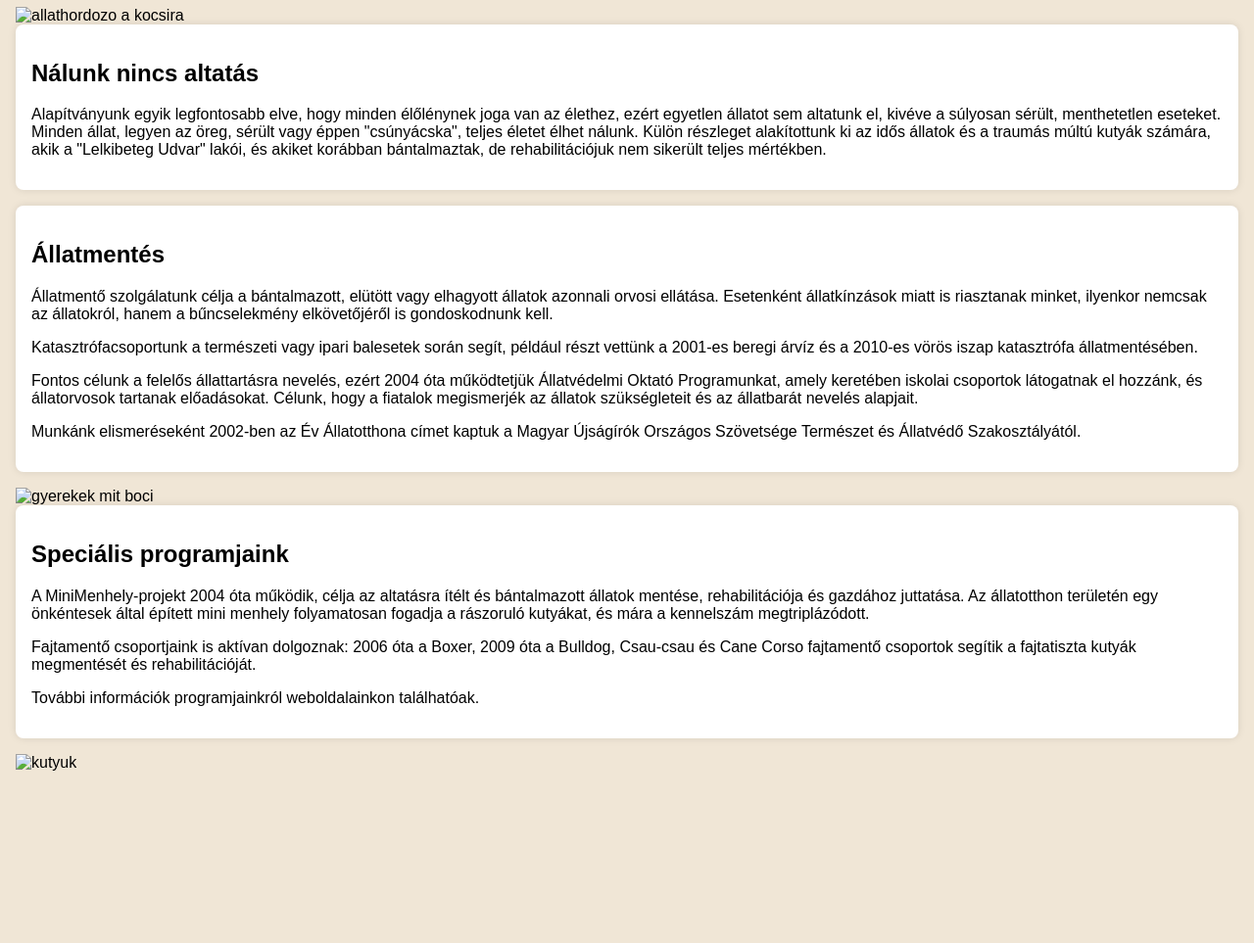
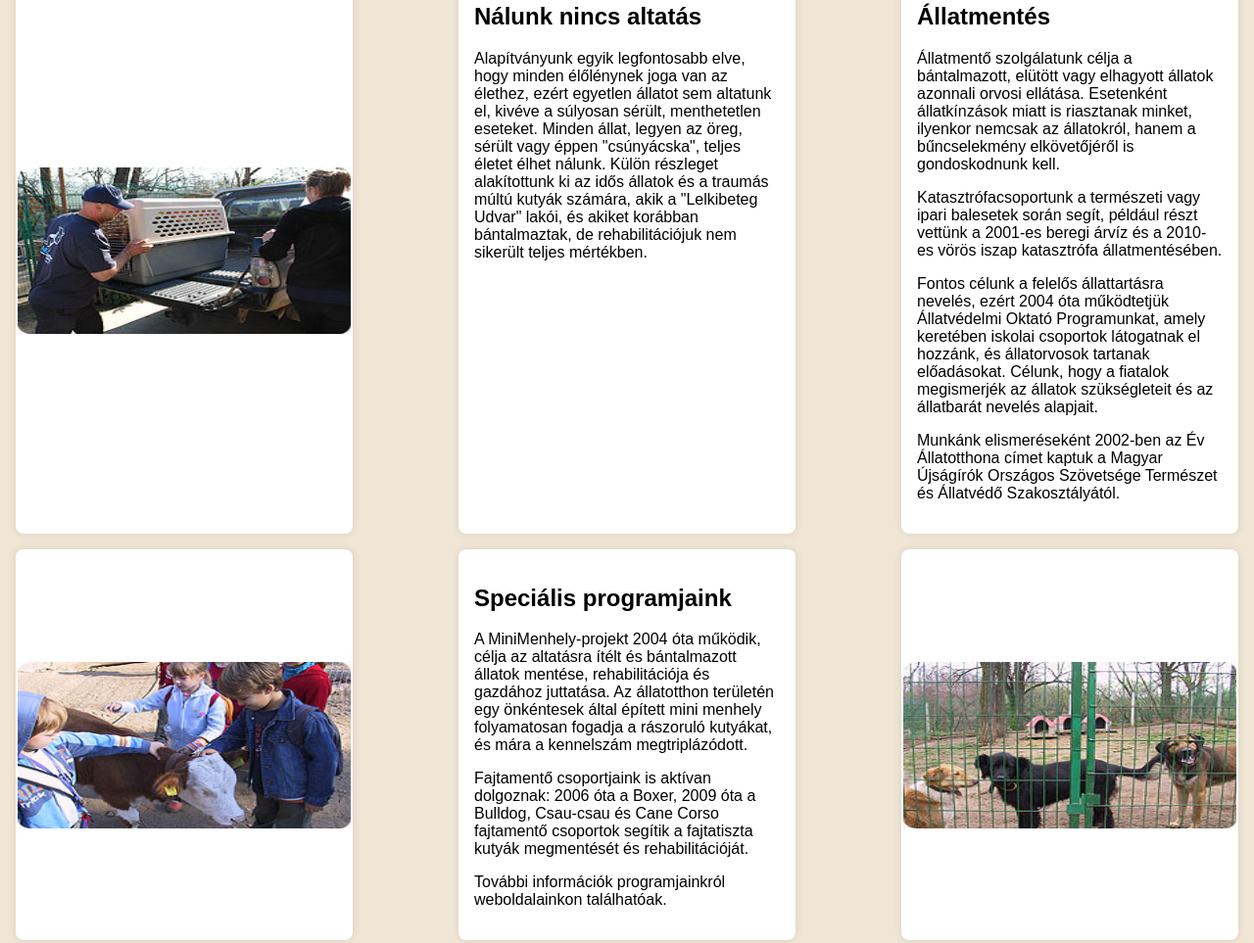
Before and after one commit to Kitti0403/noe_allatotthon, a plain HTML site: page about us/rolunk.html in a window 1280 px wide. Shown: the part 465-1428 px from the top of the page at 98% size. Before the commit the page ends 1269 px from the top, so only its background shows below. Drawn offline with Linux system fonts and the light colour scheme.

Commit message:
mainly képek

```diff
--- a/about us/rolunk.html
+++ b/about us/rolunk.html
@@ -61,7 +61,7 @@
                  köztük kutyák, macskák, malacok és főemlősök élnek 8 hektáros menhelyünkön, ahol átmeneti vagy végleges otthonra találnak.</p>
 
             </div>
-            <div class="KEP"><img alt="menhely képe" height="20dvh" src="" width="40dvh"/></div>
+            <div class="KEP"><img class="image" alt="menhely képe" height="20dvh" src="../images/allatotthon.jpg" width="40dvh"/></div>
 
             <div class="info">
              <h2>A kezdetektől napjainkig</h2>
@@ -72,7 +72,7 @@
                 Zoli továbbra is elkötelezetten védi az állatokat, míg családjával egy kis faházban él az állatotthon területén.</p>
 
             </div>
-            <div class="KEP"><img alt="allathordozo a kocsira" height="20dvh" src="" width="40dvh"/></div>
+            <div class="KEP"><img class="image" alt="allathordozo a kocsira" height="20dvh" src="../images/kezdetektol.jpg" width="40dvh"/></div>
 
 
             <div class="info">
@@ -110,7 +110,7 @@
                     Szövetsége Természet és Állatvédő Szakosztályától.
                 </p>
             </div>
-            <div class="KEP"><img alt="gyerekek mit boci" height="20dvh" src="" width="40dvh"/></div>
+            <div class="KEP"><img class="image" alt="gyerekek mit boci" height="20dvh" src="../images/tevekenysegek.jpg" width="40dvh"/></div>
 
 
             <div class="info">
@@ -130,7 +130,7 @@
 
                 <p>További információk programjainkról weboldalainkon találhatóak.</p>
             </div>
-            <div class="KEP"><img alt="kutyuk" height="20dvh" src="" width="40dvh"/></div>
+            <div class="KEP"><img class="image" alt="kutyuk" height="20dvh" src="../images/spacialis_programok.jpg" width="40dvh"/></div>
 
 
 
--- a/style.css
+++ b/style.css
@@ -101,9 +101,25 @@ body {
     background-color: var(--white-color);
     border-radius: 1dvh;
     padding: 2dvh;
-    width: 100%;
+    width: 25%;
     box-shadow: 0 0 1dvh var(--box-shadow-color);
     margin-bottom: 2dvh;
+}
+
+.KEP{
+    display: flex;
+    justify-content: center;
+    align-items: center;
+    background-color: var(--white-color);
+    border-radius: 1dvh;
+    padding: 2dvh;
+    width: 25%;
+    box-shadow: 0 0 1dvh var(--box-shadow-color);
+    margin-bottom: 2dvh;
+
+}
+.image{
+    scale: 850%;
 }
 
 @media (max-width: 768px) {
```
Also changed, not shown: images/allatotthon.jpg (added), images/kezdetektol.jpg (added), images/spacialis_programok.jpg (added), images/tevekenysegek.jpg (added).
